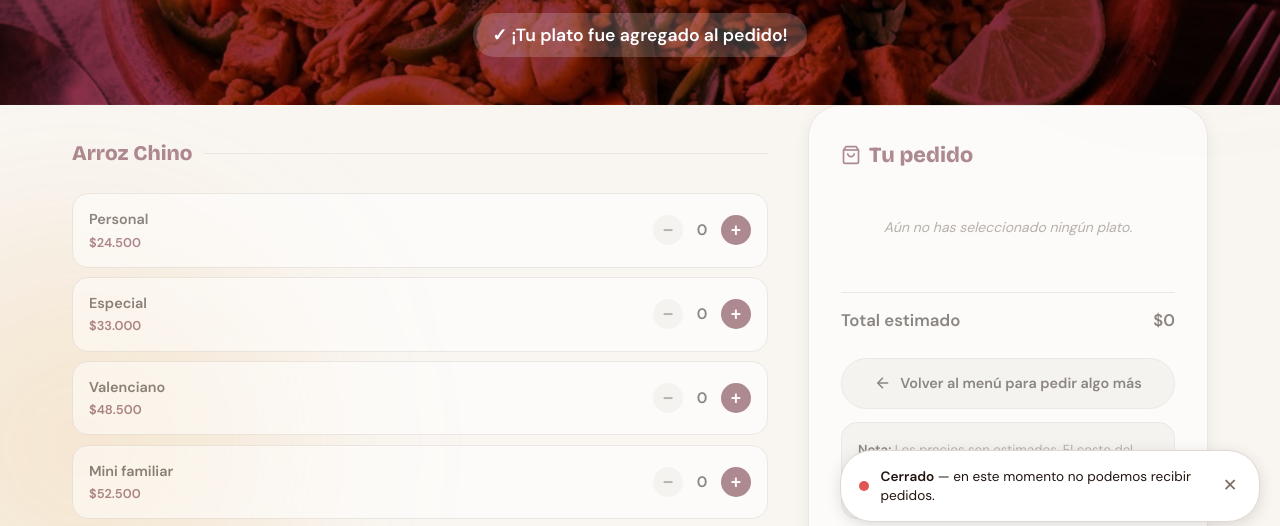
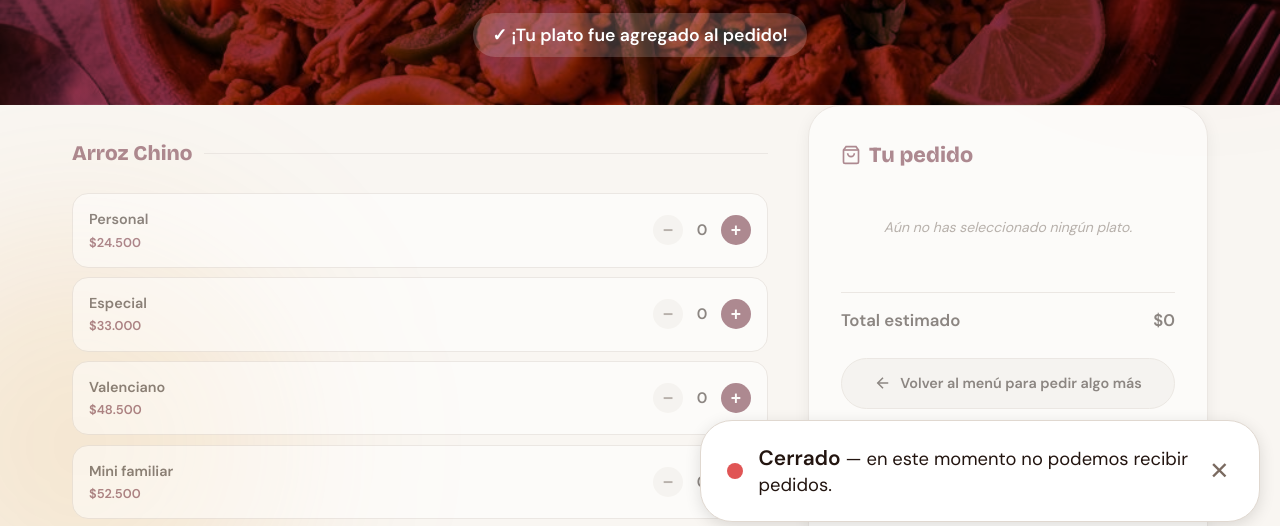
Before and after one commit to lm9831653-del/el-imperio-del-arroz-ss, a plain HTML site: page domicilio.html in a window 1280 px wide. Shown: the part 262-788 px from the top of the page. Drawn offline with nearby package versions, Linux system fonts and the light colour scheme.

Commit message:
Update toast-horario styles for improved layout

```diff
--- a/domicilio.html
+++ b/domicilio.html
@@ -62,14 +62,14 @@
     .cerrado-bloqueado{opacity:0.5;pointer-events:none;filter:grayscale(0.3);}
 
     /* NOTIFICACIÓN DE HORARIO (estilo aviso de cookies) */
-    .toast-horario{position:fixed;left:1rem;right:1rem;bottom:1rem;margin:0 auto;max-width:420px;background:var(--blanco);border:1px solid var(--borde);border-radius:var(--radio-xl);box-shadow:var(--sombra-md);padding:1rem 1.1rem;display:flex;align-items:center;gap:0.75rem;z-index:999;transform:translateY(140%);transition:transform .35s ease;}
+    .toast-horario{position:fixed;left:1rem;right:1rem;bottom:1rem;margin:0 auto;max-width:560px;background:var(--blanco);border:1px solid var(--borde);border-radius:var(--radio-xl);box-shadow:var(--sombra-md);padding:1.4rem 1.6rem;display:flex;align-items:center;gap:1rem;z-index:999;transform:translateY(140%);transition:transform .35s ease;}
     .toast-horario.mostrar{transform:translateY(0);}
-    .toast-horario__punto{flex-shrink:0;width:10px;height:10px;border-radius:50%;}
+    .toast-horario__punto{flex-shrink:0;width:16px;height:16px;border-radius:50%;}
     .toast-horario__punto--abierto{background:#3ecf6a;}
     .toast-horario__punto--cerrado{background:#e05555;}
-    .toast-horario__texto{flex:1;font-size:0.85rem;color:var(--texto);line-height:1.4;}
-    .toast-horario__texto strong{font-weight:800;}
-    .toast-horario__cerrar{flex-shrink:0;background:none;border:none;cursor:pointer;color:var(--texto-suave);font-size:1.1rem;line-height:1;padding:0.25rem;}
+    .toast-horario__texto{flex:1;font-size:1.15rem;color:var(--texto);line-height:1.4;}
+    .toast-horario__texto strong{font-weight:800;font-size:1.3rem;}
+    .toast-horario__cerrar{flex-shrink:0;background:none;border:none;cursor:pointer;color:var(--texto-suave);font-size:1.5rem;line-height:1;padding:0.25rem;}
     .toast-horario__cerrar:hover{color:var(--texto);}
     @media(min-width:640px){.toast-horario{left:auto;right:1.25rem;margin:0;}}
   </style>
```
